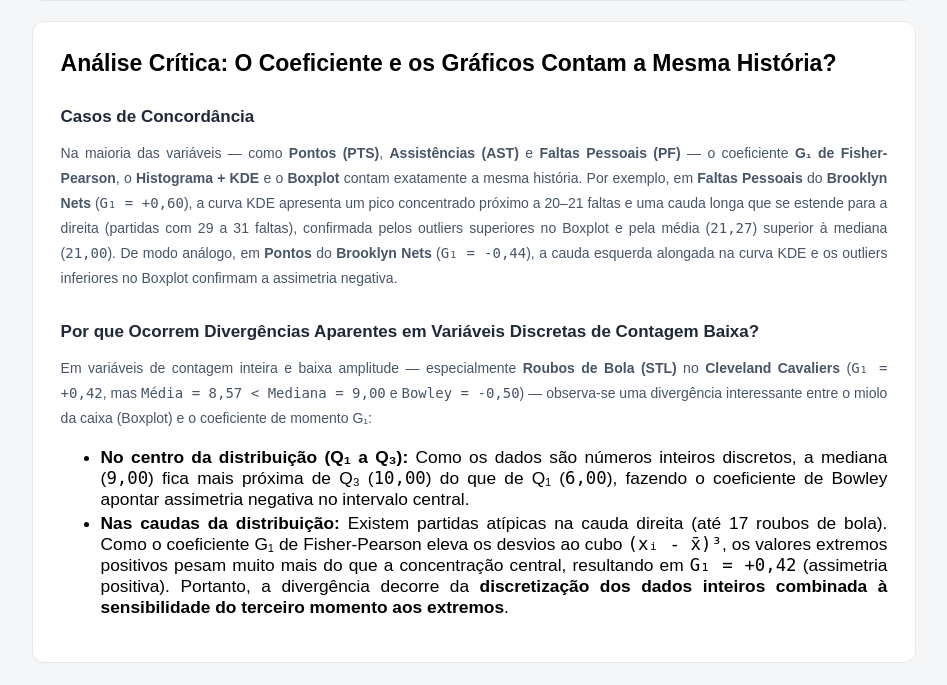
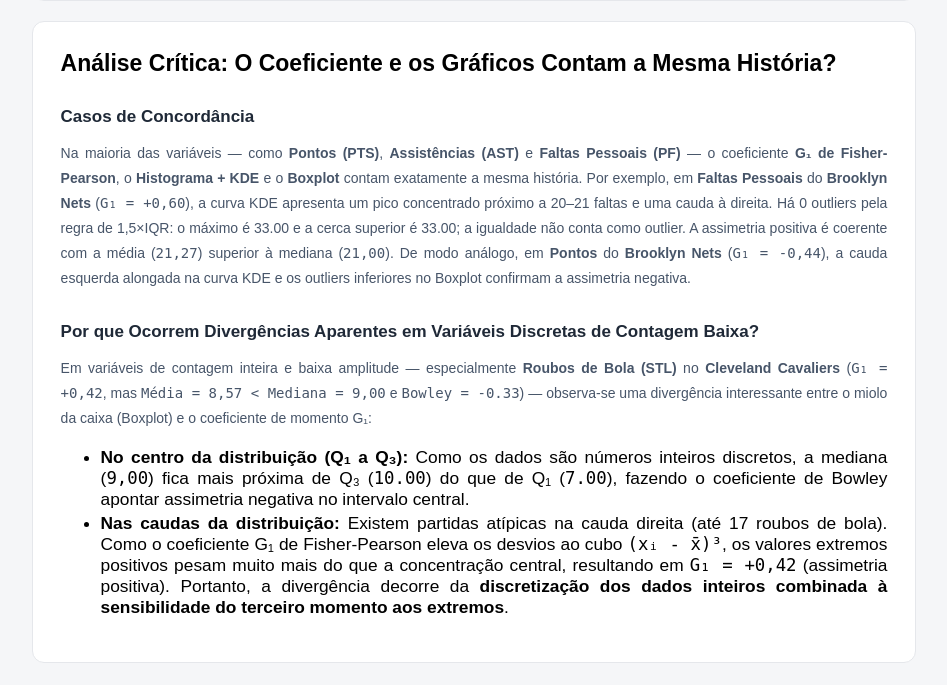
Before and after one commit to ruhtra5000/NBA-LabCD, a Flask app: a page that uses templates/assimetria.html in a window 1280 px wide. Shown: the part 3056-3741 px from the top of the page, without its empty margins (166-1113 px from the left). Run offline with Flask 3, Linux system fonts and the light colour scheme; some libraries are stand-ins or nearby versions; some web fonts are replaced.

Commit message:
Correção de interpretações e utilização de valores calculados

```diff
--- a/templates/assimetria.html
+++ b/templates/assimetria.html
@@ -201,7 +201,7 @@
             Na maioria das variáveis — como <b>Pontos (PTS)</b>, <b>Assistências (AST)</b> e <b>Faltas Pessoais (PF)</b> — o coeficiente
             <b>G₁ de Fisher-Pearson</b>, o <b>Histograma + KDE</b> e o <b>Boxplot</b> contam exatamente a mesma história. Por exemplo, em
             <b>Faltas Pessoais</b> do <b>Brooklyn Nets</b> (<code>G₁ = +0,60</code>), a curva KDE apresenta um pico concentrado próximo a 20–21 faltas
-            e uma cauda longa que se estende para a direita (partidas com 29 a 31 faltas), confirmada pelos outliers superiores no Boxplot e pela
+            e uma cauda à direita. Há {{ quartis_nets.faltas_pessoais.qtd_outliers_15 }} outliers pela regra de 1,5×IQR: o máximo é {{ quartis_nets.faltas_pessoais.maior }} e a cerca superior é {{ quartis_nets.faltas_pessoais.lim_sup_15 }}; a igualdade não conta como outlier. A assimetria positiva é coerente com a
             média (<code>21,27</code>) superior à mediana (<code>21,00</code>). De modo análogo, em <b>Pontos</b> do <b>Brooklyn Nets</b>
             (<code>G₁ = -0,44</code>), a cauda esquerda alongada na curva KDE e os outliers inferiores no Boxplot confirmam a assimetria negativa.
         </p>
@@ -209,13 +209,13 @@
         <h3>Por que Ocorrem Divergências Aparentes em Variáveis Discretas de Contagem Baixa?</h3>
         <p>
             Em variáveis de contagem inteira e baixa amplitude — especialmente <b>Roubos de Bola (STL)</b> no <b>Cleveland Cavaliers</b>
-            (<code>G₁ = +0,42</code>, mas <code>Média = 8,57 &lt; Mediana = 9,00</code> e <code>Bowley = -0,50</code>) — observa-se uma divergência
+            (<code>G₁ = +0,42</code>, mas <code>Média = 8,57 &lt; Mediana = 9,00</code> e <code>Bowley = {{ detalhe_cavs.roubos_bola.bowley }}</code>) — observa-se uma divergência
             interessante entre o miolo da caixa (Boxplot) e o coeficiente de momento G₁:
         </p>
         <ul>
             <li>
                 <b>No centro da distribuição (Q₁ a Q₃):</b> Como os dados são números inteiros discretos, a mediana (<code>9,00</code>) fica mais próxima
-                de Q₃ (<code>10,00</code>) do que de Q₁ (<code>6,00</code>), fazendo o coeficiente de Bowley apontar assimetria negativa no intervalo central.
+                de Q₃ (<code>{{ quartis_cavs.roubos_bola.q3 }}</code>) do que de Q₁ (<code>{{ quartis_cavs.roubos_bola.q1 }}</code>), fazendo o coeficiente de Bowley apontar assimetria negativa no intervalo central.
             </li>
             <li>
                 <b>Nas caudas da distribuição:</b> Existem partidas atípicas na cauda direita (até 17 roubos de bola). Como o coeficiente G₁ de Fisher-Pearson
```
